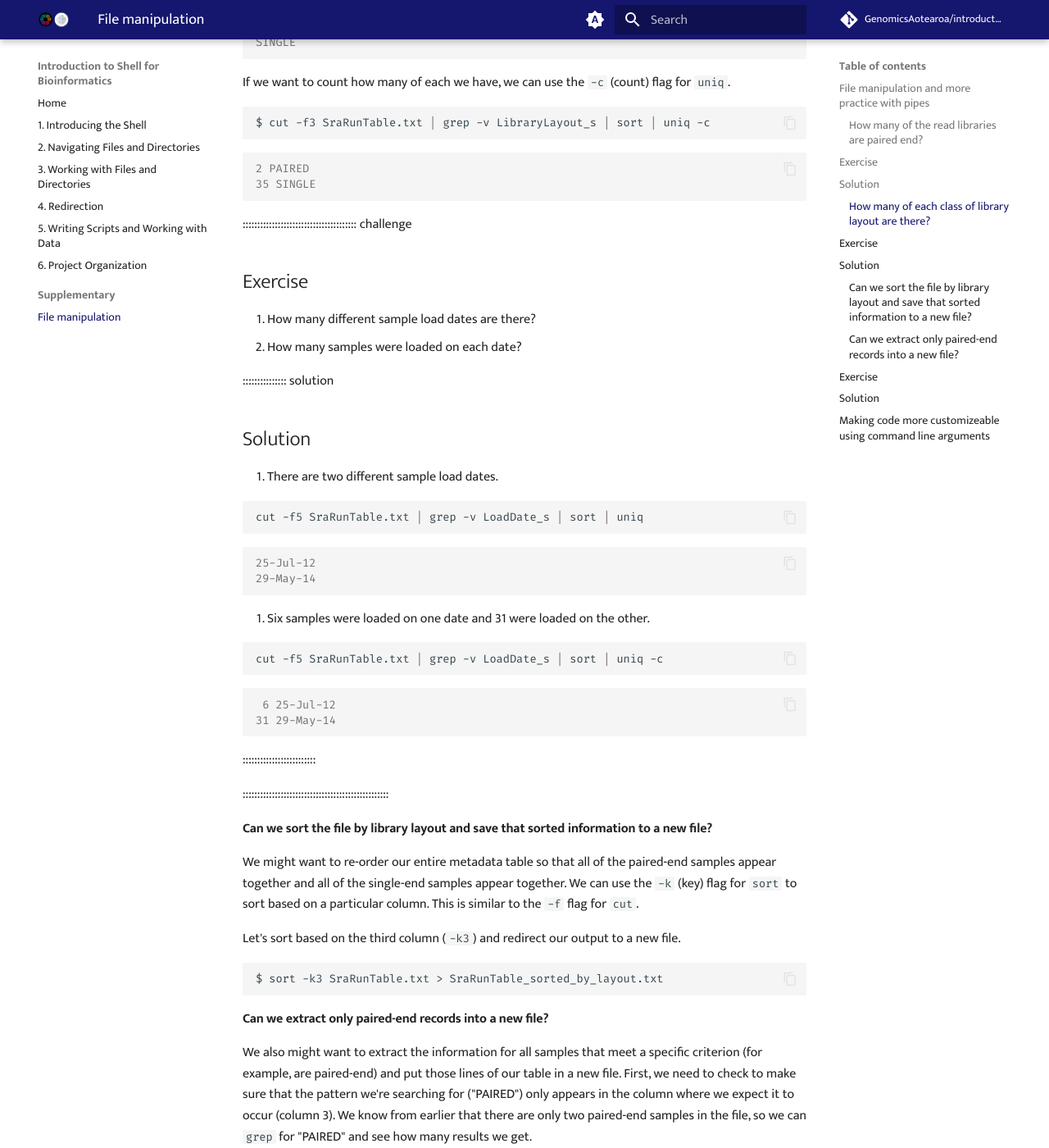
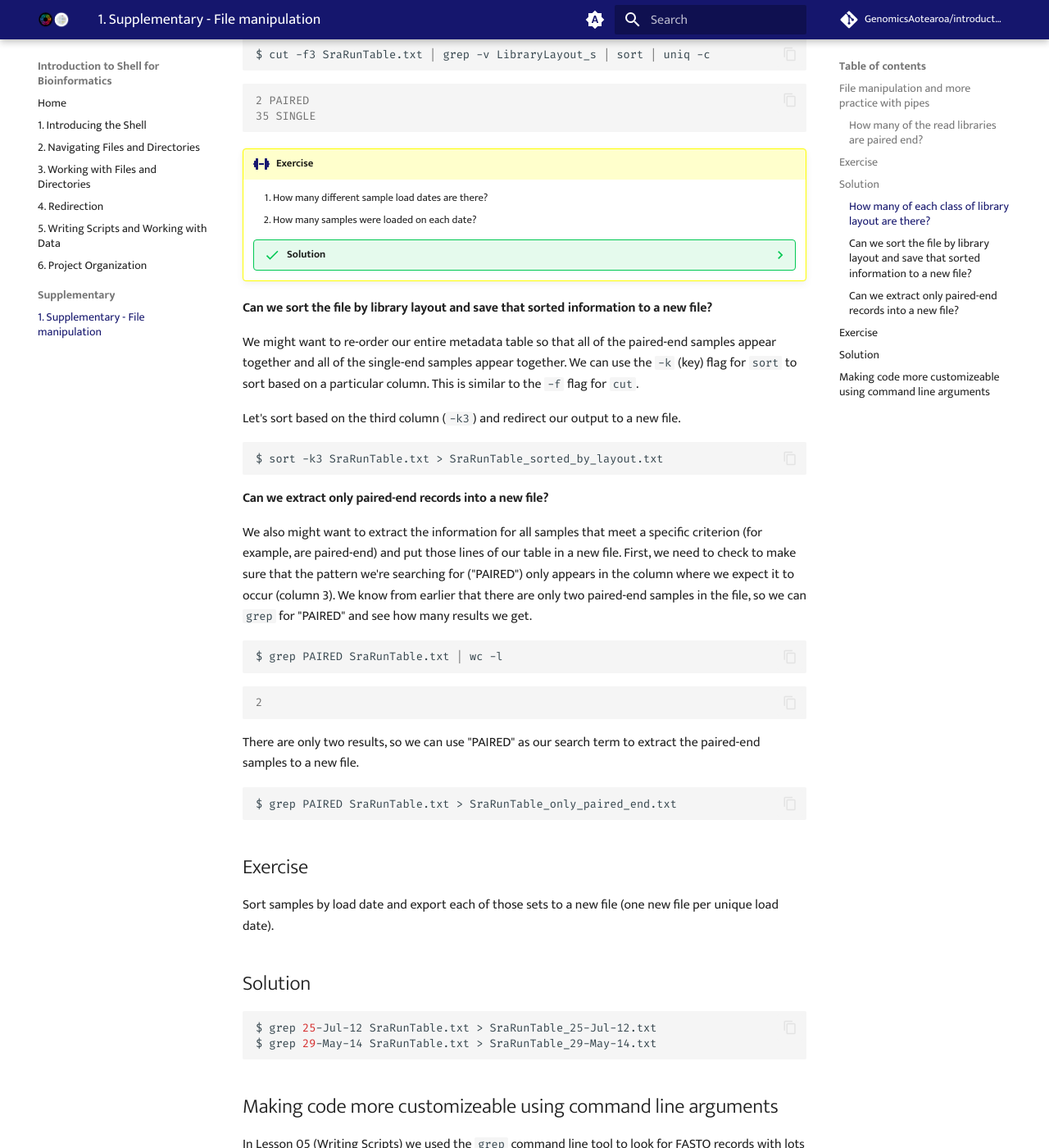
Before and after one commit to GenomicsAotearoa/introduction-to-shell, an MkDocs documentation site: the page built from docs/Supplementary/1-supplementary.md, in a window 1280 px wide and 1400 px high, scrolled down 2891 px. Shown: the whole window at 82% size. Built offline with MkDocs 1.6.1 and Material for MkDocs 9.7.7, drawn with Linux system fonts in a browser that asks for light colours; comment, search, counter and statistics services are not loaded; some of the changed text lies outside the part shown.

Commit message:
update supplementary

````diff
--- a/docs/04-redirection.md
+++ b/docs/04-redirection.md
@@ -448,7 +448,7 @@ efficiently.
 
 ## File manipulation and more practices with pipes
 
-To practice a bit more with the tools we've added to our tool kit so far and learn a few extra ones you can follow [this extra lesson](Extra_lesson.md) which uses the SRA metadata file.
+To practice a bit more with the tools we've added to our tool kit so far and learn a few extra ones you can follow [this extra lesson](./Supplementary/1-supplementary.md) which uses the SRA metadata file.
 
 
 
--- a/docs/Supplementary/1-supplementary.md
+++ b/docs/Supplementary/1-supplementary.md
@@ -1,6 +1,4 @@
----
-title: File manipulation
----
+# 1. Supplementary - File manipulation
 
 ## File manipulation and more practice with pipes
 
@@ -8,7 +6,7 @@ Let's use the tools we've added to our tool kit so far, along with a few new one
 
 ```bash
 $ cd
-$ cd shell_data/sra_metadata
+$ cd ~/shell_data/sra_metadata
 ```
 
 This file contains a lot of information about the samples that we submitted for sequencing. We
@@ -103,9 +101,6 @@ $ cut -f3 SraRunTable.txt | grep SINGLE | wc -l
 35
 ```
 
-:::::::::::::::::::::::::
-
-::::::::::::::::::::::::::::::::::::::::::::::::::
 
 #### How many of each class of library layout are there?
 
@@ -155,42 +150,38 @@ $ cut -f3 SraRunTable.txt | grep -v LibraryLayout_s | sort | uniq -c
 35 SINGLE
 ```
 
-:::::::::::::::::::::::::::::::::::::::  challenge
 
-## Exercise
+!!! dumbbell "Exercise"
 
-1. How many different sample load dates are there?
-2. How many samples were loaded on each date?
+    1. How many different sample load dates are there?
+    2. How many samples were loaded on each date?
 
-:::::::::::::::  solution
 
-## Solution
 
-1. There are two different sample load dates.
+    ??? success "Solution"
 
-  ```bash
-  cut -f5 SraRunTable.txt | grep -v LoadDate_s | sort | uniq
-  ```
+        1. There are two different sample load dates.
 
-  ```output
-  25-Jul-12
-  29-May-14
-  ```
+          ```bash
+          cut -f5 SraRunTable.txt | grep -v LoadDate_s | sort | uniq
+          ```
 
-2. Six samples were loaded on one date and 31 were loaded on the other.
+          ```output
+          25-Jul-12
+          29-May-14
+          ```
 
-  ```bash
-  cut -f5 SraRunTable.txt | grep -v LoadDate_s | sort | uniq -c
-  ```
+        2. Six samples were loaded on one date and 31 were loaded on the other.
 
-  ```output
-   6 25-Jul-12
-  31 29-May-14
-  ```
+          ```bash
+          cut -f5 SraRunTable.txt | grep -v LoadDate_s | sort | uniq -c
+          ```
 
-:::::::::::::::::::::::::
+          ```output
+           6 25-Jul-12
+          31 29-May-14
+          ```
 
-::::::::::::::::::::::::::::::::::::::::::::::::::
 
 #### Can we sort the file by library layout and save that sorted information to a new file?
 
@@ -227,14 +218,13 @@ samples to a new file.
 $ grep PAIRED SraRunTable.txt > SraRunTable_only_paired_end.txt
 ```
 
-:::::::::::::::::::::::::::::::::::::::  challenge
+
 
 ## Exercise
 
 Sort samples by load date and export each of those sets to a new file (one new file per
 unique load date).
 
-:::::::::::::::  solution
 
 ## Solution
 
@@ -243,9 +233,6 @@ $ grep 25-Jul-12 SraRunTable.txt > SraRunTable_25-Jul-12.txt
 $ grep 29-May-14 SraRunTable.txt > SraRunTable_29-May-14.txt
 ```
 
-:::::::::::::::::::::::::
-
-::::::::::::::::::::::::::::::::::::::::::::::::::
 
 ## Making code more customizeable using command line arguments
 
````
